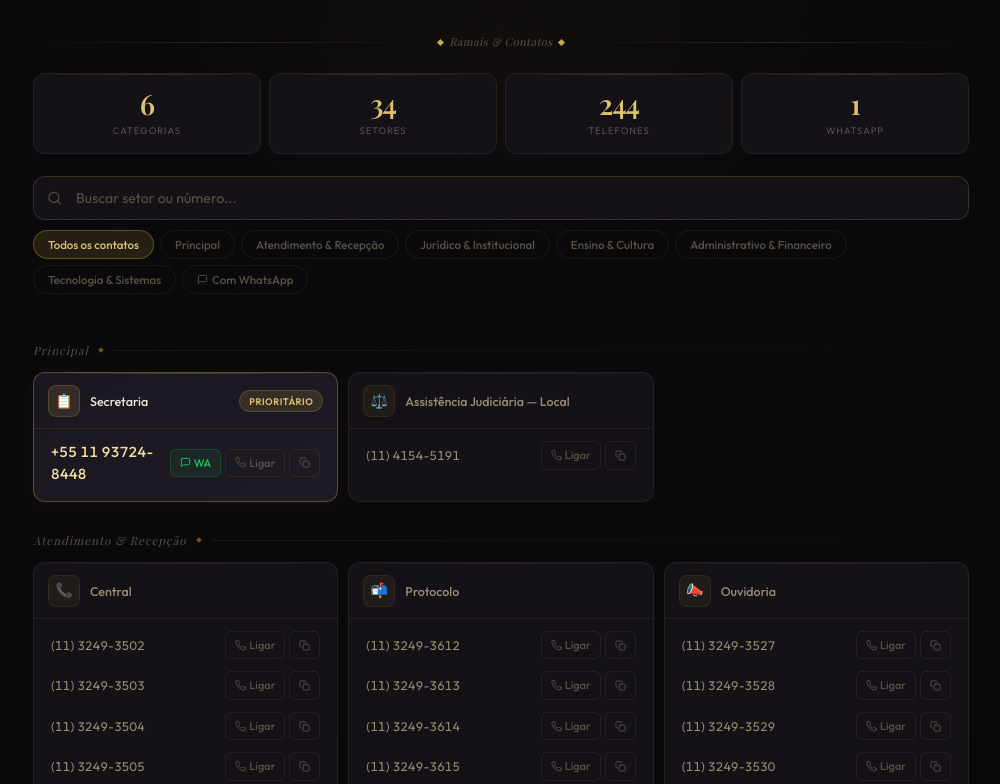
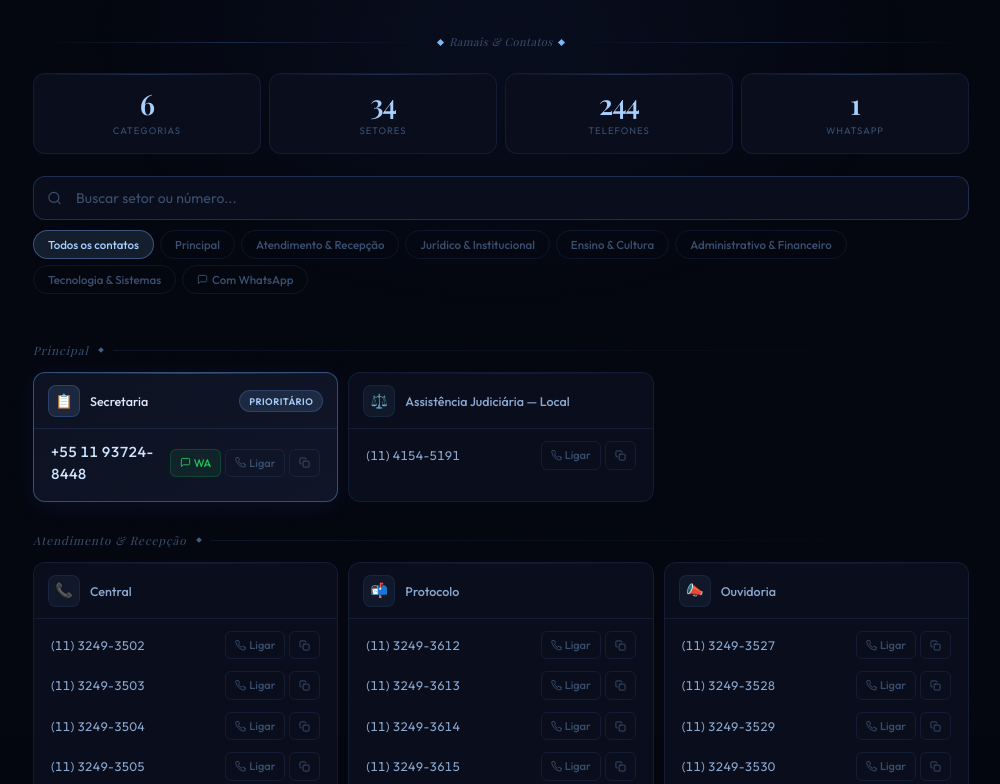
Before and after one commit to cassiakelly995-lab/telefoneseeccional, a plain HTML site: page index.html in a window 1280 px wide. Shown: the part 65-849 px from the top of the page, without its empty margins (139-1139 px from the left). Drawn offline with nearby package versions, Linux system fonts and the light colour scheme; a web font is replaced by a local one.

Commit message:
Update color scheme from gold to silver

```diff
--- a/index.html
+++ b/index.html
@@ -9,26 +9,32 @@
 *,*::before,*::after{margin:0;padding:0;box-sizing:border-box}
 
 :root{
-  --bg:#09080a;
-  --bg2:#0e0c10;
-  --panel:#141217;
-  --panel2:#1a1720;
-  --panel3:#1e1b25;
-  --gold:#c9a84c;
-  --gold2:#dfc270;
-  --gold3:#f2dfa0;
-  --gold-dim:rgba(201,168,76,.15);
-  --gold-glow:rgba(201,168,76,.07);
-  --gold-pulse:rgba(201,168,76,.04);
-  --border:rgba(201,168,76,.1);
-  --border2:rgba(201,168,76,.2);
-  --border3:rgba(201,168,76,.35);
-  --text:#ede6d8;
-  --text2:#a899848;
-  --text-mid:#9a8c72;
-  --text-dim:#5a5044;
+  /* ── Azul Manto Sagrado ── */
+  --bg:#04060f;
+  --bg2:#060912;
+  --panel:#0a0e1c;
+  --panel2:#0d1222;
+  --panel3:#101628;
+
+  /* Prata celestial — substitui ouro */
+  --silver:#7eb8f7;
+  --silver2:#a8d0ff;
+  --silver3:#cfe5ff;
+  --silver-dim:rgba(126,184,247,.13);
+  --silver-glow:rgba(126,184,247,.06);
+  --silver-pulse:rgba(126,184,247,.04);
+
+  --border:rgba(80,130,220,.12);
+  --border2:rgba(100,160,255,.22);
+  --border3:rgba(120,175,255,.38);
+
+  --text:#dde8fa;
+  --text-mid:#8aa8d0;
+  --text-dim:#3a5070;
+
   --wpp:#22c55e;
   --wpp-bg:rgba(34,197,94,.09);
+
   --ff:'Outfit',sans-serif;
   --serif:'Playfair Display',serif;
   --r:12px;
@@ -53,19 +59,19 @@ body::before{
   opacity:.5;
 }
 
-/* Ambient radial */
+/* Ambient radial azul */
 body::after{
   content:'';
   position:fixed;top:-200px;left:50%;transform:translateX(-50%);
   width:900px;height:600px;
-  background:radial-gradient(ellipse at center,rgba(201,168,76,.04) 0%,transparent 65%);
+  background:radial-gradient(ellipse at center,rgba(60,110,220,.07) 0%,transparent 65%);
   pointer-events:none;z-index:0;
 }
 
 /* ── HEADER ── */
 header{
   position:sticky;top:0;z-index:200;
-  background:rgba(9,8,10,.88);
+  background:rgba(4,6,15,.90);
   backdrop-filter:blur(24px);-webkit-backdrop-filter:blur(24px);
   border-bottom:1px solid var(--border);
 }
@@ -86,18 +92,18 @@ header{
 }
 .seal-outer::before,.seal-outer::after{
   content:'';position:absolute;
-  width:4px;height:4px;background:var(--gold);
+  width:4px;height:4px;background:var(--silver);
   border-radius:50%;top:-2px;left:50%;transform:translateX(-50%);
 }
 .seal-outer::after{top:auto;bottom:-2px;}
 @keyframes spinSlow{to{transform:rotate(360deg)}}
 .seal-inner{
   position:absolute;inset:5px;border-radius:50%;
-  background:var(--gold-dim);
+  background:var(--silver-dim);
   border:1px solid var(--border);
   display:flex;align-items:center;justify-content:center;
 }
-.seal-inner svg{width:16px;height:16px;fill:var(--gold)}
+.seal-inner svg{width:16px;height:16px;fill:var(--silver)}
 
 .logo-text{flex:1}
 .logo-text .brand{
@@ -117,7 +123,7 @@ header{
 
 .h-badge{
   font-size:9.5px;font-weight:600;letter-spacing:1.2px;text-transform:uppercase;
-  color:var(--gold);background:var(--gold-dim);
+  color:var(--silver);background:var(--silver-dim);
   border:1px solid var(--border2);
   padding:4px 12px;border-radius:20px;flex-shrink:0;
 }
@@ -148,7 +154,7 @@ header{
   flex-shrink:0;
 }
 .rule-diamond{
-  width:5px;height:5px;background:var(--gold);
+  width:5px;height:5px;background:var(--silver);
   transform:rotate(45deg);
 }
 .rule-text{
@@ -178,7 +184,7 @@ header{
 .stat-card:hover{border-color:var(--border2)}
 .stat-n{
   font-family:var(--serif);font-size:28px;font-weight:600;
-  color:var(--gold2);line-height:1;margin-bottom:5px;
+  color:var(--silver2);line-height:1;margin-bottom:5px;
   letter-spacing:-1px;
 }
 .stat-l{
@@ -214,7 +220,7 @@ header{
 .search-wrap input::placeholder{color:var(--text-dim)}
 .search-wrap input:focus{
   border-color:var(--border3);
-  box-shadow:0 0 0 3px rgba(201,168,76,.07);
+  box-shadow:0 0 0 3px rgba(80,140,255,.08);
 }
 
 .filters{display:flex;gap:6px;flex-wrap:wrap}
@@ -230,9 +236,9 @@ header{
 }
 .flt:hover{border-color:var(--border2);color:var(--text-mid)}
 .flt.on{
-  background:var(--gold-dim);
+  background:var(--silver-dim);
   border-color:var(--border3);
-  color:var(--gold2);
+  color:var(--silver2);
 }
 .flt svg{width:11px;height:11px;stroke:currentColor;stroke-width:2;fill:none;stroke-linecap:round;stroke-linejoin:round}
 
@@ -254,7 +260,7 @@ header{
   color:var(--text-dim);letter-spacing:1px;flex-shrink:0;
 }
 .sec-gem{
-  width:4px;height:4px;background:var(--gold);opacity:.5;
+  width:4px;height:4px;background:var(--silver);opacity:.5;
   transform:rotate(45deg);flex-shrink:0;
 }
 
@@ -283,20 +289,20 @@ header{
 .card:hover{
   border-color:var(--border2);
   transform:translateY(-2px);
-  box-shadow:0 10px 40px rgba(0,0,0,.5),0 0 0 1px var(--border);
+  box-shadow:0 10px 40px rgba(0,0,0,.6),0 0 0 1px var(--border);
 }
 
 .card.feat{
   border-color:var(--border3);
   background:linear-gradient(145deg,var(--panel2) 0%,var(--panel3) 100%);
-  box-shadow:0 4px 24px rgba(201,168,76,.06);
+  box-shadow:0 4px 24px rgba(60,100,220,.1);
 }
 .card.feat::after{
-  background:linear-gradient(to right,transparent,rgba(201,168,76,.3),transparent);
+  background:linear-gradient(to right,transparent,rgba(120,175,255,.28),transparent);
 }
 .card.feat:hover{
-  border-color:var(--gold);
-  box-shadow:0 12px 48px rgba(0,0,0,.5),0 0 30px rgba(201,168,76,.08);
+  border-color:var(--silver2);
+  box-shadow:0 12px 48px rgba(0,0,0,.6),0 0 30px rgba(80,130,255,.12);
 }
 
 /* Card header */
@@ -305,17 +311,17 @@ header{
   display:flex;align-items:center;gap:10px;
   border-bottom:1px solid var(--border);
 }
-.card.feat .c-hd{border-bottom-color:rgba(201,168,76,.12)}
+.card.feat .c-hd{border-bottom-color:rgba(100,155,255,.14)}
 
 .c-ico{
   width:32px;height:32px;flex-shrink:0;
   border-radius:var(--r-sm);
-  background:var(--gold-glow);
+  background:var(--silver-glow);
   border:1px solid var(--border);
   display:flex;align-items:center;justify-content:center;
   font-size:14px;
 }
-.card.feat .c-ico{background:var(--gold-dim);border-color:var(--border2)}
+.card.feat .c-ico{background:var(--silver-dim);border-color:var(--border2)}
 
 .c-name{
   font-size:12.5px;font-weight:500;
@@ -327,7 +333,7 @@ header{
   font-size:9.5px;font-weight:600;letter-spacing:.5px;text-transform:uppercase;
   padding:3px 9px;border-radius:12px;flex-shrink:0;
 }
-.c-tag-gold{background:var(--gold-dim);color:var(--gold2);border:1px solid var(--border2)}
+.c-tag-gold{background:var(--silver-dim);color:var(--silver2);border:1px solid var(--border2)}
 .c-tag-wpp{background:var(--wpp-bg);color:var(--wpp);border:1px solid rgba(34,197,94,.2)}
 
 /* Card body */
@@ -339,7 +345,7 @@ header{
   padding:6px 7px;border-radius:var(--r-sm);
   transition:background .12s;
 }
-.p-row:hover{background:var(--gold-pulse)}
+.p-row:hover{background:var(--silver-pulse)}
 
 .p-num{
   font-family:'Outfit',monospace;
@@ -347,7 +353,7 @@ header{
   font-variant-numeric:tabular-nums;letter-spacing:.3px;
 }
 .card.feat .p-num{
-  color:var(--gold3);
+  color:var(--silver3);
   font-size:14.5px;font-weight:500;
   letter-spacing:.4px;
 }
@@ -368,10 +374,10 @@ header{
   width:11px;height:11px;stroke:currentColor;stroke-width:2;fill:none;
   stroke-linecap:round;stroke-linejoin:round;flex-shrink:0;
 }
-.btn:hover{border-color:var(--border2);color:var(--text-mid);background:var(--gold-glow)}
+.btn:hover{border-color:var(--border2);color:var(--text-mid);background:var(--silver-glow)}
 .btn-call:hover{
-  border-color:rgba(201,168,76,.28);
-  color:var(--gold2);background:var(--gold-dim);
+  border-color:rgba(100,155,255,.32);
+  color:var(--silver2);background:var(--silver-dim);
 }
 .btn-wpp{
   background:var(--wpp-bg);
@@ -380,8 +386,8 @@ header{
 }
 .btn-wpp:hover{background:rgba(34,197,94,.16);border-color:rgba(34,197,94,.4)}
 .btn-copy.ok{
-  border-color:rgba(201,168,76,.28);
-  color:var(--gold);background:var(--gold-dim);
+  border-color:rgba(100,155,255,.32);
+  color:var(--silver);background:var(--silver-dim);
 }
 
 /* Empty */
@@ -403,11 +409,11 @@ header{
   opacity:0;transition:all .22s cubic-bezier(.34,1.56,.64,1);
   pointer-events:none;z-index:999;
   display:flex;align-items:center;gap:8px;
-  box-shadow:0 8px 36px rgba(0,0,0,.6);
+  box-shadow:0 8px 36px rgba(0,0,0,.7);
   white-space:nowrap;
 }
 .toast.show{opacity:1;transform:translateX(-50%) translateY(0)}
-.toast svg{width:13px;height:13px;stroke:var(--gold);stroke-width:2.5;fill:none;stroke-linecap:round;stroke-linejoin:round}
+.toast svg{width:13px;height:13px;stroke:var(--silver);stroke-width:2.5;fill:none;stroke-linecap:round;stroke-linejoin:round}
 
 /* Footer */
 footer{
@@ -424,7 +430,7 @@ footer{
   content:'';flex:1;height:1px;
   background:linear-gradient(to right,transparent,var(--border),transparent);
 }
-.ft-orn{color:var(--gold);font-size:10px;letter-spacing:8px;opacity:.35}
+.ft-orn{color:var(--silver);font-size:10px;letter-spacing:8px;opacity:.3}
 footer p{font-size:11px;color:var(--text-dim);letter-spacing:.5px}
 
 /* ── RESPONSIVE ── */
```
